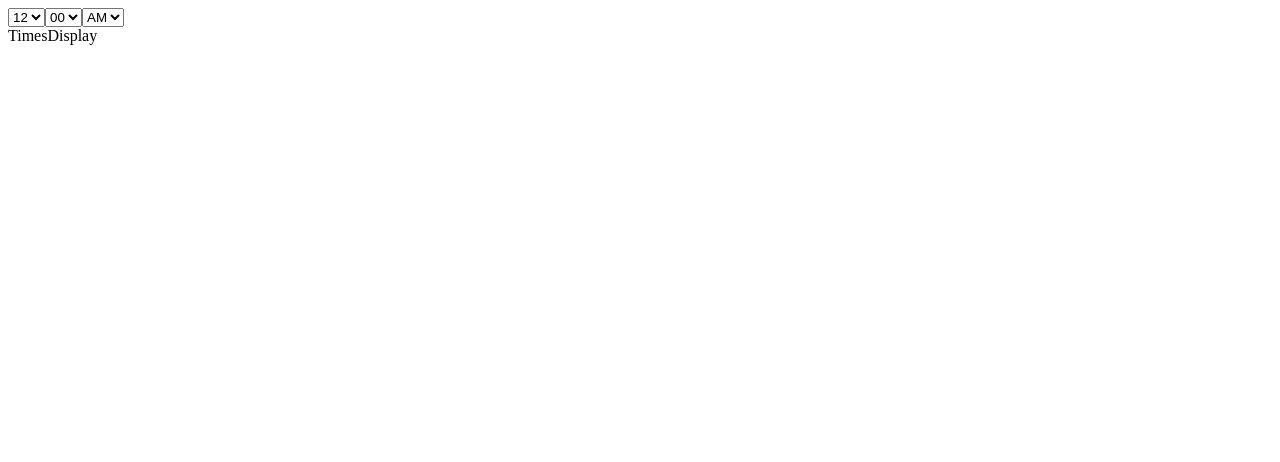
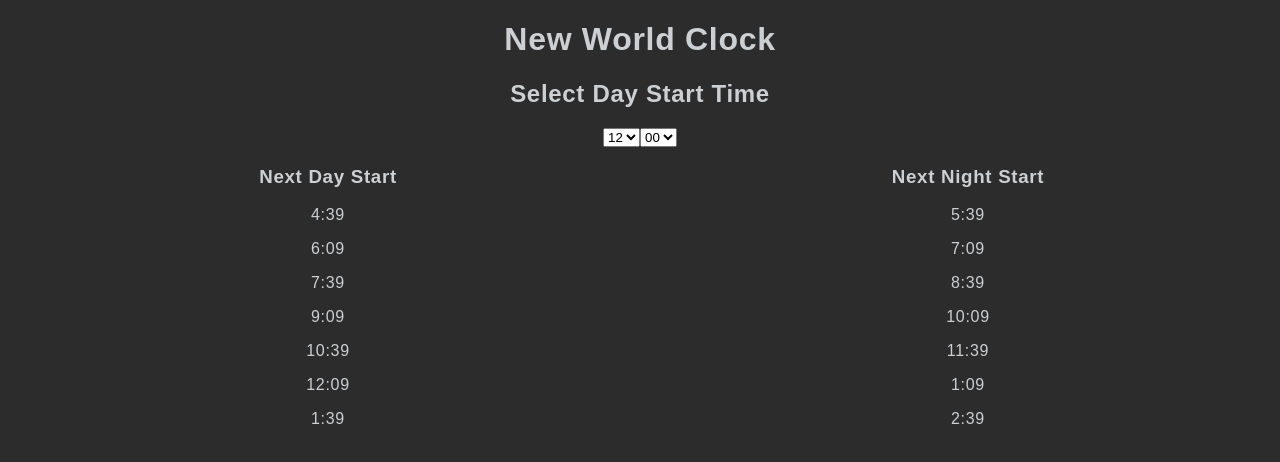
Before and after one commit to jasonian5000/New-World-Time, a React (Create React App) app: page / in a window 1280 px wide. Shown: the top 462 px of the page. Built offline with nearby package versions, Linux system fonts and the light colour scheme.

Commit message:
created function to display day and night start times

```diff
--- a/src/App.js
+++ b/src/App.js
@@ -1,6 +1,6 @@
 import TimesDisplay from "./components/TimesDisplay";
 import TimeSelectForm from "./components/TimeSelectForm";
-
+import "../src/css/App.css"
 
 function App() {
   return (
--- /dev/null
+++ b/src/actions/populateTimesDisplay.js
@@ -0,0 +1,26 @@
+export const populateTimesDisplay = (hour, minute) => {
+  let state = [];
+  let currentHour = Number(hour);
+  let currentMinute = Number(minute);
+  for (let index = 0; index < 7; index++) {
+    if (currentMinute < 30) {
+      currentHour += 1;
+      currentMinute += 30;
+    } else {
+      currentHour += 2;
+      currentMinute -= 30;
+    }
+    if (currentHour > 12) {
+      currentHour -= 12;
+    }
+    state.push({
+      dayStart: `${currentHour}:${currentMinute.toLocaleString("en-US", {
+        minimumIntegerDigits: 2
+      })}`,
+      nightStart: `${(currentHour === 12) ? 1 : currentHour + 1}:${currentMinute.toLocaleString("en-US", {
+        minimumIntegerDigits: 2
+      })}`,
+    });
+  }
+  return state;
+};
--- a/src/components/TimeSelectForm.jsx
+++ b/src/components/TimeSelectForm.jsx
@@ -6,9 +6,10 @@ export default function TimeSelectForm() {
   const minuteList = makeDropDown(0, 60);
   const [hourInput, setHourInput] = useState('12')
   const [minuteInput, setMinuteInput] = useState('00')
-  const [dayNightInput, setDayNightInput] = useState('AM')
   return (
     <div>
+        <h1>New World Clock</h1>
+        <h2>Select Day Start Time</h2>
       <form>
         <select
           name="hour"
@@ -16,7 +17,7 @@ export default function TimeSelectForm() {
           onChange={(e) => setHourInput(e.target.value)}
         >
           {hourList.map((hour) => (
-            <option value={hour.value}>{hour.value}</option>
+            <option value={hour.value} key={hour.value}>{hour.value}</option>
           ))}
         </select>
         <select
@@ -27,20 +28,15 @@ export default function TimeSelectForm() {
           {minuteList.map((minute) => (
             <option
               value={minute.value.toLocaleString("en-US", {
-                minimumIntegerDigits: 2,
-                useGrouping: false,
+                minimumIntegerDigits: 2
               })}
+              key={minute.value}
             >
               {minute.value.toLocaleString("en-US", {
-                minimumIntegerDigits: 2,
-                useGrouping: false,
+                minimumIntegerDigits: 2
               })}
             </option>
           ))}
-        </select>
-        <select name="am-pm" value={dayNightInput} onChange={e => setDayNightInput(e.target.value)}>
-          <option value="AM">AM</option>
-          <option value="PM">PM</option>
         </select>
       </form>
     </div>
--- a/src/components/TimesDisplay.jsx
+++ b/src/components/TimesDisplay.jsx
@@ -1,7 +1,25 @@
-import React from 'react'
+import React from "react";
+import { populateTimesDisplay } from "../actions/populateTimesDisplay";
+import "../css/TimesDisplay.css"
 
 export default function TimesDisplay() {
+  let timesList = populateTimesDisplay("3", "09");
   return (
-    <div>TimesDisplay</div>
-  )
+    <div className="display_wrapper">
+      <div className="display_columns">
+        <div className="day_column">
+          <h3>Next Day Start</h3>
+          {timesList.map((times) => (
+            <p key={times.dayStart}>{times.dayStart}</p>
+          ))}
+        </div>
+        <div className="night_column">
+          <h3>Next Night Start</h3>
+          {timesList.map((times) => (
+            <p key={times.nightStart}>{times.nightStart}</p>
+          ))}
+        </div>
+      </div>
+    </div>
+  );
 }
--- /dev/null
+++ b/src/css/App.css
@@ -0,0 +1,17 @@
+html {
+  box-sizing: border-box;
+}
+
+*,
+*:before,
+*:after {
+  box-sizing: inherit;
+}
+
+body {
+  font-family: "Montserrat", sans-serif;
+  letter-spacing: 0.7px;
+  background-color: rgb(44, 44, 44);
+  color: #cdd0d3;
+  text-align: center;
+}
--- /dev/null
+++ b/src/css/TimesDisplay.css
@@ -0,0 +1,13 @@
+.display_wrapper {
+    width: 100vw;
+    display: flex;
+    align-content: center;
+}
+
+.display_columns {
+    display: flex;
+}
+
+.day_column, .night_column {
+    width: 50vw;
+}
```
